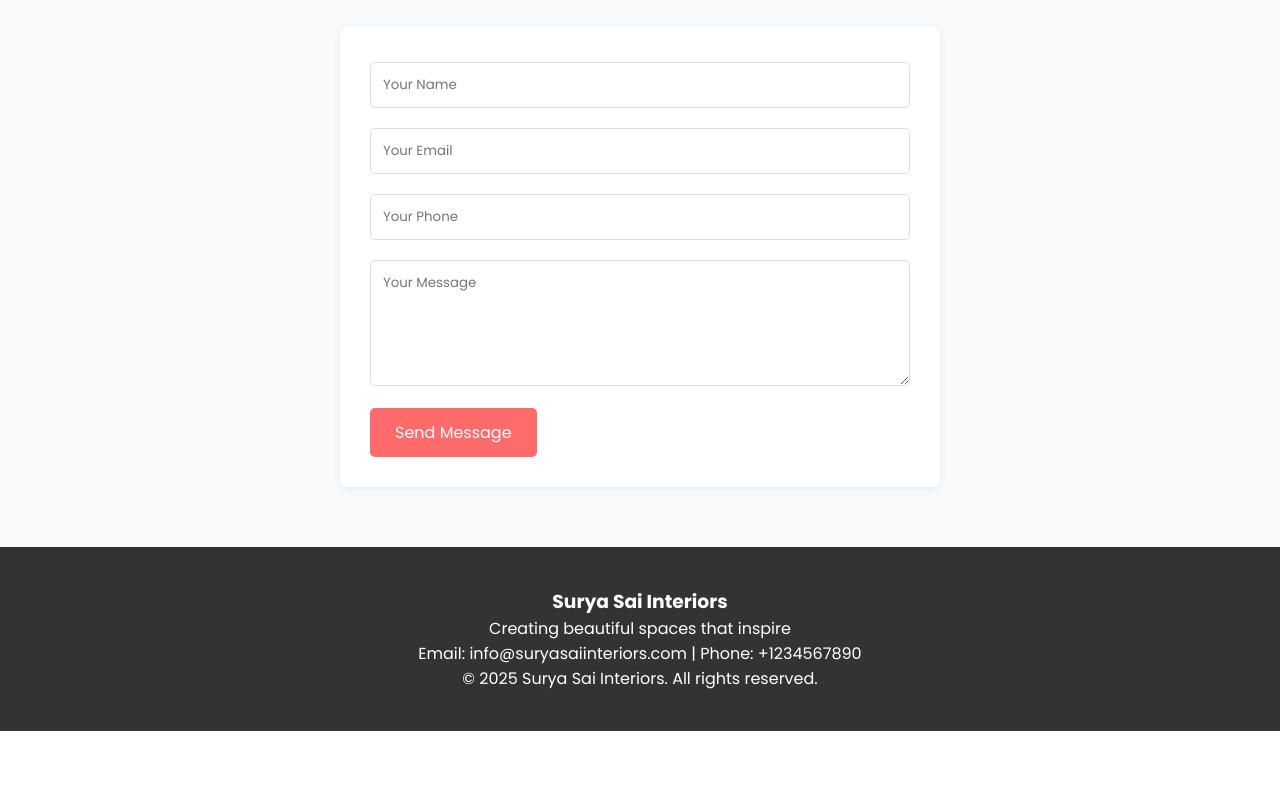
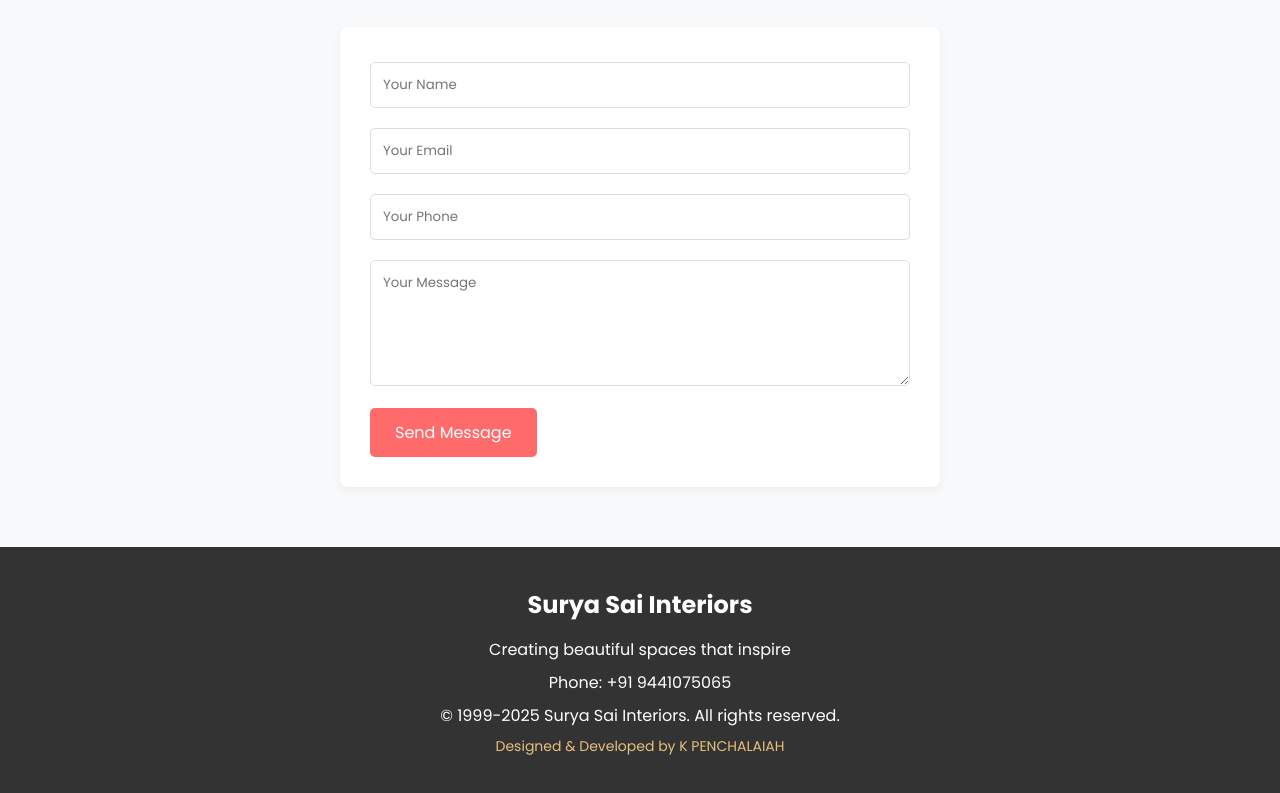
Before and after one commit to KPHinfra/suryasai-interiors, a plain HTML site: page index.html in a window 1280 px wide. Shown: the part 3537-4330 px from the top of the page. Before the commit the page ends 4268 px from the top, so only its background shows below. Drawn offline with nearby package versions, Linux system fonts and the light colour scheme.

Commit message:
Add initial website files

```diff
--- a/index.html
+++ b/index.html
@@ -263,6 +263,22 @@
             color: white;
             padding: 40px 20px;
             text-align: center;
+        }
+
+        .footer-content h3 {
+            font-size: 24px;
+            margin-bottom: 15px;
+        }
+
+        .footer-content p {
+            margin: 8px 0;
+            color: #ffffff;
+        }
+
+        .developer-credit {
+            margin-top: 15px;
+            font-size: 14px;
+            color: #e8c07d !important;  /* Using your brand gold color */
         }
 
         /* Responsive Design */
@@ -847,8 +863,9 @@
         <div class="footer-content">
             <h3>Surya Sai Interiors</h3>
             <p>Creating beautiful spaces that inspire</p>
-            <p>Email: info@suryasaiinteriors.com | Phone: +1234567890</p>
-            <p>&copy; 2025 Surya Sai Interiors. All rights reserved.</p>
+            <p>Phone: +91 9441075065</p>
+            <p>&copy; 1999-<span id="currentYear"></span> Surya Sai Interiors. All rights reserved.</p>
+            <p class="developer-credit">Designed & Developed by K PENCHALAIAH</p>
         </div>
     </footer>
 
@@ -941,6 +958,9 @@
                 submitBtn.disabled = false;
             });
         });
+
+        // Add this to your existing script.js or in a script tag
+        document.getElementById('currentYear').textContent = new Date().getFullYear();
     </script>
 </body>
 </html>
```
